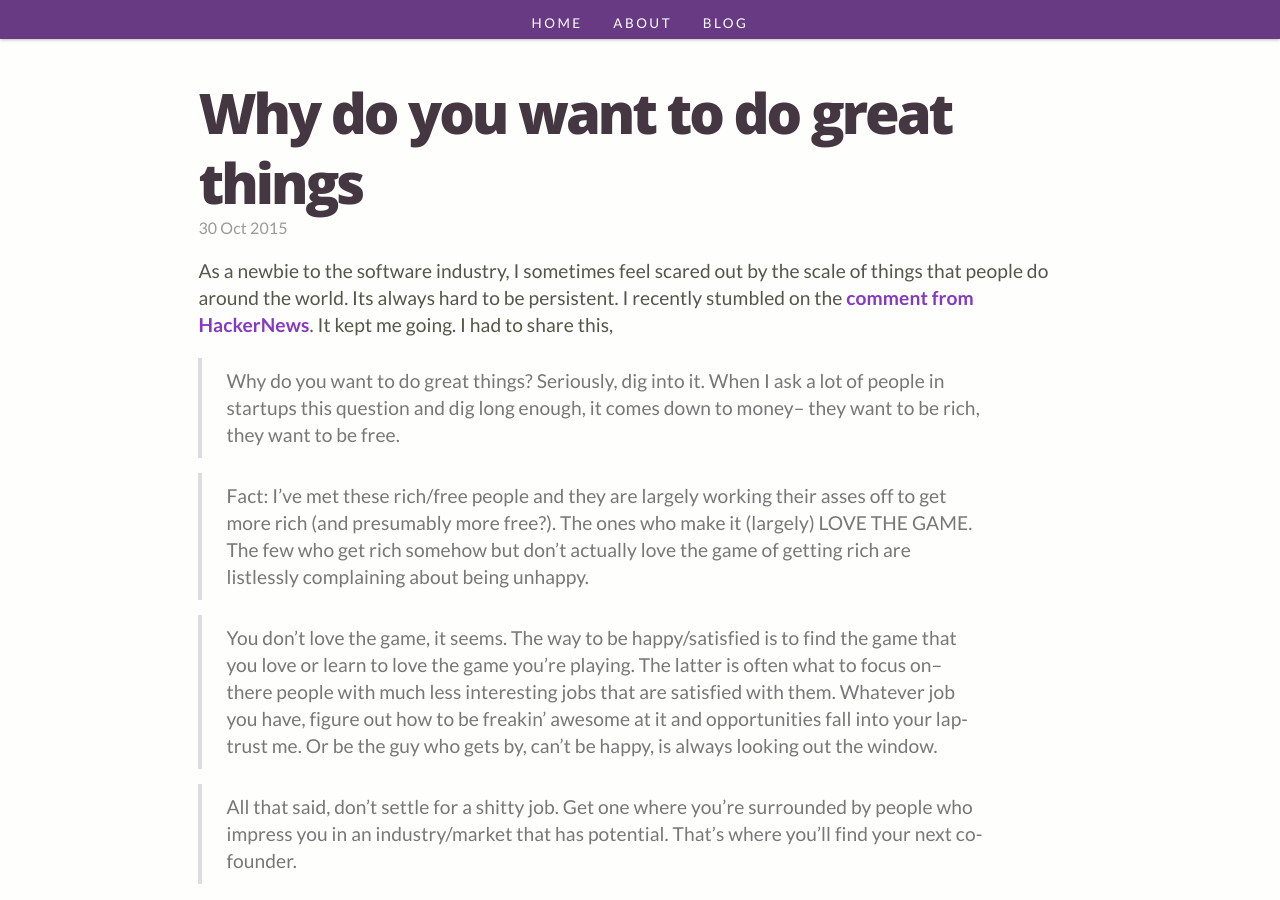
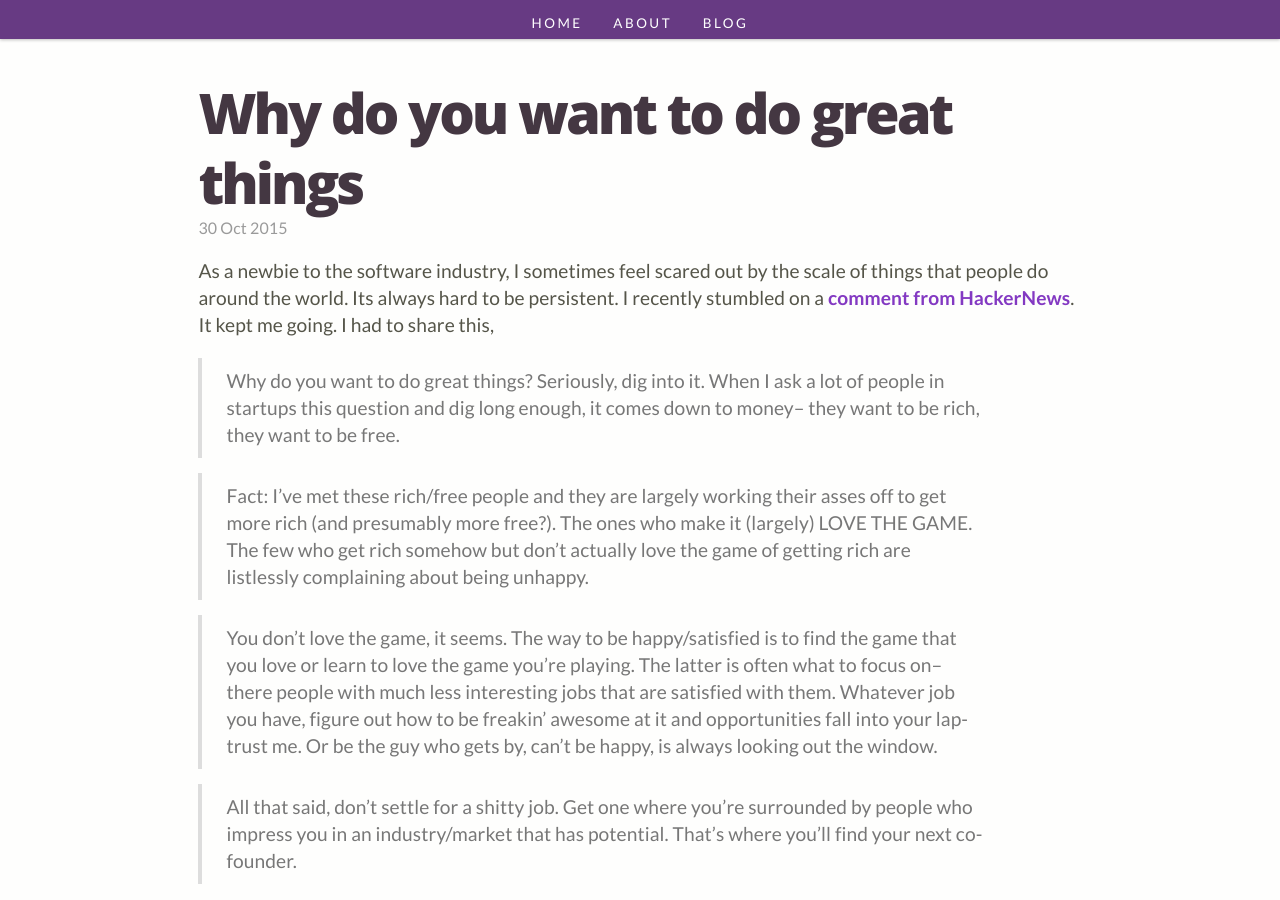
Before and after one commit to santhoshvai/santhoshvai.github.io, a Jekyll site: the page built from _posts/2015-10-30-Why-do-you-want-to-do-great-things.md, in a window 1280 px wide and 900 px high. Built offline with Jekyll 4.4.1, drawn with Linux system fonts in a browser that asks for light colours; Markdown is read by kramdown in place of the engine named in the settings.

Commit message:
grammatical mistake

```diff
--- a/Gemfile
+++ b/Gemfile
@@ -1,5 +1,7 @@
 source 'https://rubygems.org'
 
 gem 'github-pages'
+gem 'jemoji'
+gem 'jekyll-redirect-from'
 gem 'jekyll-sitemap'
-gem 'jekyll-redirect-from'
+gem 'jekyll-feed'
--- a/_includes/head.html
+++ b/_includes/head.html
@@ -38,7 +38,7 @@
   <meta property="og:url" content="{{ site.url }}{{ page.url }}"/>
   <meta property="og:site_name" content="{{ site.title }}"/>
   <meta property="og:type"   content="website" />
-  <meta property="og:image" content="{{ site.baseurl }}public/apple-touch-icon-144-precomposed.png" />
+  <meta property="og:image" content="{{ site.url }}public/apple-touch-icon-144-precomposed.png" />
 <!-- twitter  -->
   <meta name="twitter:card" content="summary"/>
   <meta name="twitter:site" content="@{{ site.author.twitter }}"/>  <!-- twitter id of site -->
--- a/_posts/2015-10-30-Why-do-you-want-to-do-great-things.md
+++ b/_posts/2015-10-30-Why-do-you-want-to-do-great-things.md
@@ -5,7 +5,7 @@ description: "An important advice I found in HackerNews"
 tags: ['tips','life']
 ---
 
-As a newbie to the software industry, I sometimes feel scared out by the scale of things that people do around the world. Its always hard to be persistent. I recently stumbled on the [comment from HackerNews](https://news.ycombinator.com/item?id=8177830). It kept me going. I had to share this,
+As a newbie to the software industry, I sometimes feel scared out by the scale of things that people do around the world. Its always hard to be persistent. I recently stumbled on a [comment from HackerNews](https://news.ycombinator.com/item?id=8177830). It kept me going. I had to share this,
 
 > Why do you want to do great things? Seriously, dig into it. When I ask a lot of people in startups this question and dig long enough, it comes down to money-- they want to be rich, they want to be free.
 
```
Also changed, not shown: Gemfile.lock (added).
